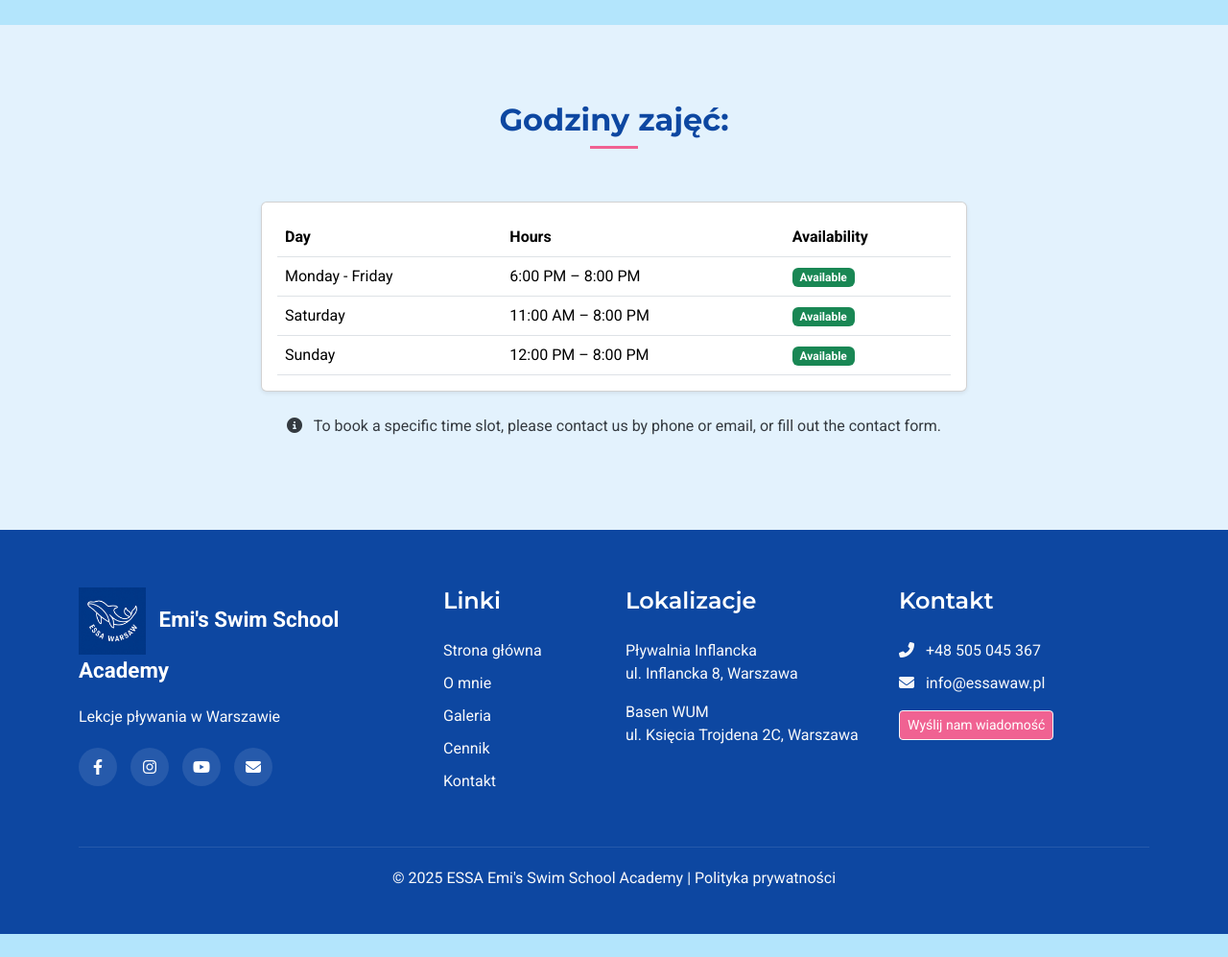
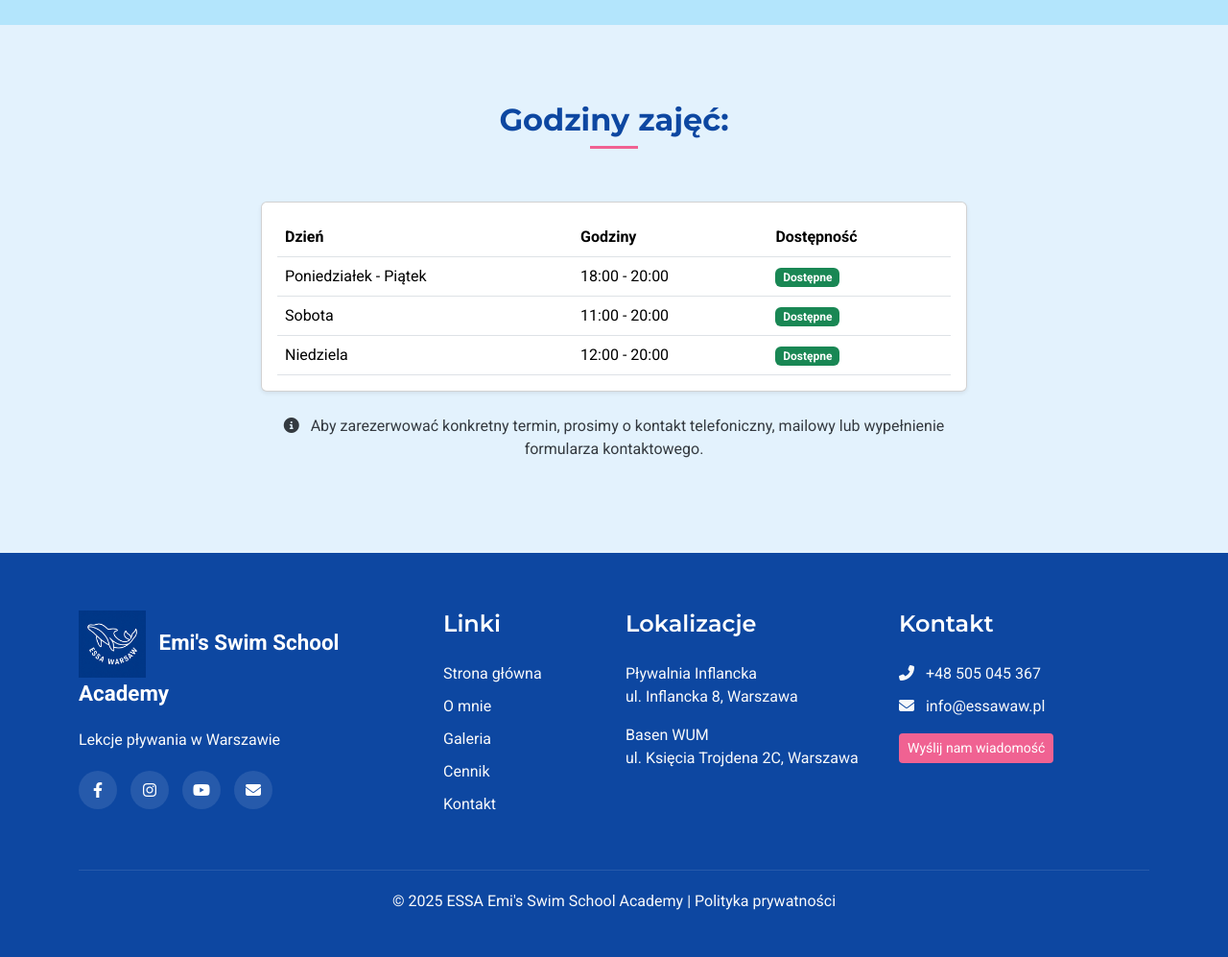
Before and after one commit to LukodeSoftware/ESSA-website, a Flask app: page /contact in a window 1280 px wide. Shown: the part 1362-2359 px from the top of the page at 96% size. Before the commit the page ends 2335 px from the top, so only its background shows below. Run offline with Flask 3, Linux system fonts and the light colour scheme; some libraries are stand-ins or nearby versions.

Commit message:
feat: translate a schedule on the Contact page

```diff
--- a/static/css/style.css
+++ b/static/css/style.css
@@ -633,8 +633,8 @@ a:hover {
 }
 
 .contact-form-btn:hover {
-  background-color: var(--primary-dark);
-  border-color: var(--primary-dark);
+  background-color: var(--highlight-hover);
+  color: white;
 }
 
 .map-container {
--- a/templates/base.html
+++ b/templates/base.html
@@ -192,7 +192,7 @@
                             <li><i class="fas fa-phone-alt me-2"></i> +48 505 045 367</li>
                             <li><i class="fas fa-envelope me-2"></i> info@essawaw.pl</li>
                             <li class="mt-3">
-                                <a href="{{ url_for('contact') }}" class="btn btn-outline-light btn-sm">
+                                <a href="{{ url_for('contact') }}" class="btn btn-sm">
                                     {{ translations['contact_form_title'] }}
                                 </a>
                             </li>
--- a/templates/contact.html
+++ b/templates/contact.html
@@ -155,26 +155,26 @@
                         <table class="table table-hover mb-0">
                             <thead>
                                 <tr>
-                                    <th>Day</th>
-                                    <th>Hours</th>
-                                    <th>Availability</th>
+                                    <th>{{ translations['schedule_day_title'] }}</th>
+                                    <th>{{ translations['schedule_hours_title'] }}</th>
+                                    <th>{{ translations['schedule_availability_title'] }}</th>
                                 </tr>
                             </thead>
                             <tbody>
                                 <tr>
-                                    <td>Monday - Friday</td>
-                                    <td>6:00 PM – 8:00 PM</td>
-                                    <td><span class="badge bg-success">Available</span></td>
+                                    <td>{{ translations['schedule_monday_friday'] }}</td>
+                                    <td>{{ translations['schedule_monday_friday_hours'] }}</td>
+                                    <td><span class="badge bg-success">{{ translations['schedule_available'] }}</span></td>
                                 </tr>
                                 <tr>
-                                    <td>Saturday</td>
-                                    <td>11:00 AM – 8:00 PM</td>
-                                    <td><span class="badge bg-success">Available</span></td>
+                                    <td>{{ translations['schedule_saturday'] }}</td>
+                                    <td>{{ translations['schedule_saturday_hours'] }}</td>
+                                    <td><span class="badge bg-success">{{ translations['schedule_available'] }}</span></td>
                                 </tr>
                                 <tr>
-                                    <td>Sunday</td>
-                                    <td>12:00 PM – 8:00 PM</td>
-                                    <td><span class="badge bg-success">Available</span></td>
+                                    <td>{{ translations['schedule_sunday'] }}</td>
+                                    <td>{{ translations['schedule_sunday_hours'] }}</td>
+                                    <td><span class="badge bg-success">{{ translations['schedule_available'] }}</span></td>
                                 </tr>
                             </tbody>
                         </table>
@@ -183,7 +183,7 @@
 
                 <p class="text-center mt-4">
                     <i class="fas fa-info-circle me-2"></i>
-                    To book a specific time slot, please contact us by phone or email, or fill out the contact form.
+                    {{ translations['schedule_info'] }}
                 </p>
             </div>
         </div>
--- a/translations.py
+++ b/translations.py
@@ -111,6 +111,17 @@ def get_translations(lang):
             'contact_submit': "Send Message",
             'contact_success': "Thank you! Your message has been sent.",
             'contact_error': "Sorry, there was an error sending your message. Please try again.",
+            'schedule_day_title': "Day",
+            'schedule_hours_title': "Hours",
+            'schedule_availability_title': "Availability",
+            'schedule_monday_friday': "Monday - Friday",
+            'schedule_saturday': "Saturday",
+            'schedule_sunday': "Sunday",
+            'schedule_monday_friday_hours': "6:00 PM - 8:00 PM",
+            'schedule_saturday_hours': "11:00 AM - 8:00 PM",
+            'schedule_sunday_hours': "12:00 PM - 8:00 PM",
+            'schedule_available': "Available",
+            'schedule_info': "To book a specific time slot, please contact us by phone or email, or fill out the contact form.",
 
             # Footer
             'footer_privacy': "Privacy Policy",
@@ -232,6 +243,17 @@ def get_translations(lang):
             'contact_submit': "Wyślij wiadomość",
             'contact_success': "Dziękujemy! Twoja wiadomość została wysłana.",
             'contact_error': "Przepraszamy, wystąpił błąd podczas wysyłania wiadomości. Spróbuj ponownie.",
+            'schedule_day_title': "Dzień",
+            'schedule_hours_title': "Godziny",
+            'schedule_availability_title': "Dostępność",
+            'schedule_monday_friday': "Poniedziałek - Piątek",
+            'schedule_saturday': "Sobota",
+            'schedule_sunday': "Niedziela",
+            'schedule_monday_friday_hours': "18:00 - 20:00",
+            'schedule_saturday_hours': "11:00 - 20:00",
+            'schedule_sunday_hours': "12:00 - 20:00",
+            'schedule_available': "Dostępne",
+            'schedule_info': "Aby zarezerwować konkretny termin, prosimy o kontakt telefoniczny, mailowy lub wypełnienie formularza kontaktowego.",
 
             # Footer
             'footer_privacy': "Polityka prywatności",
```
